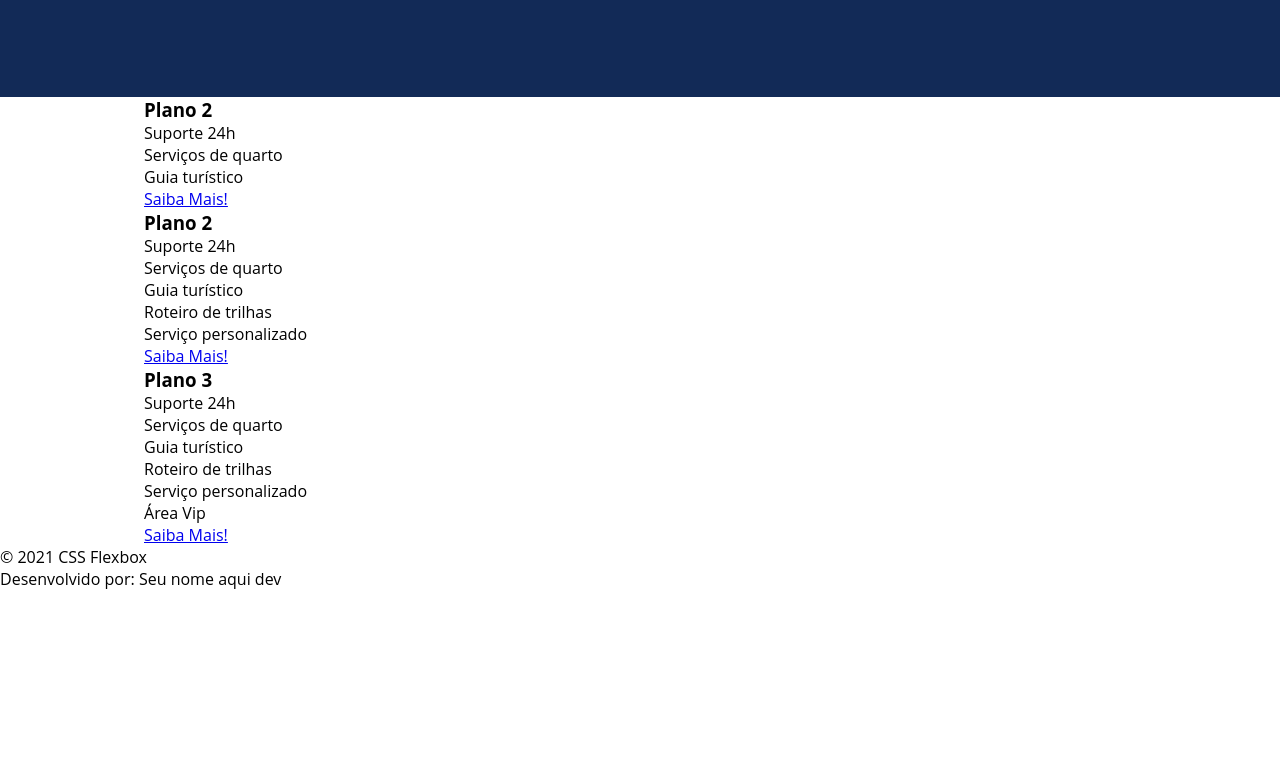
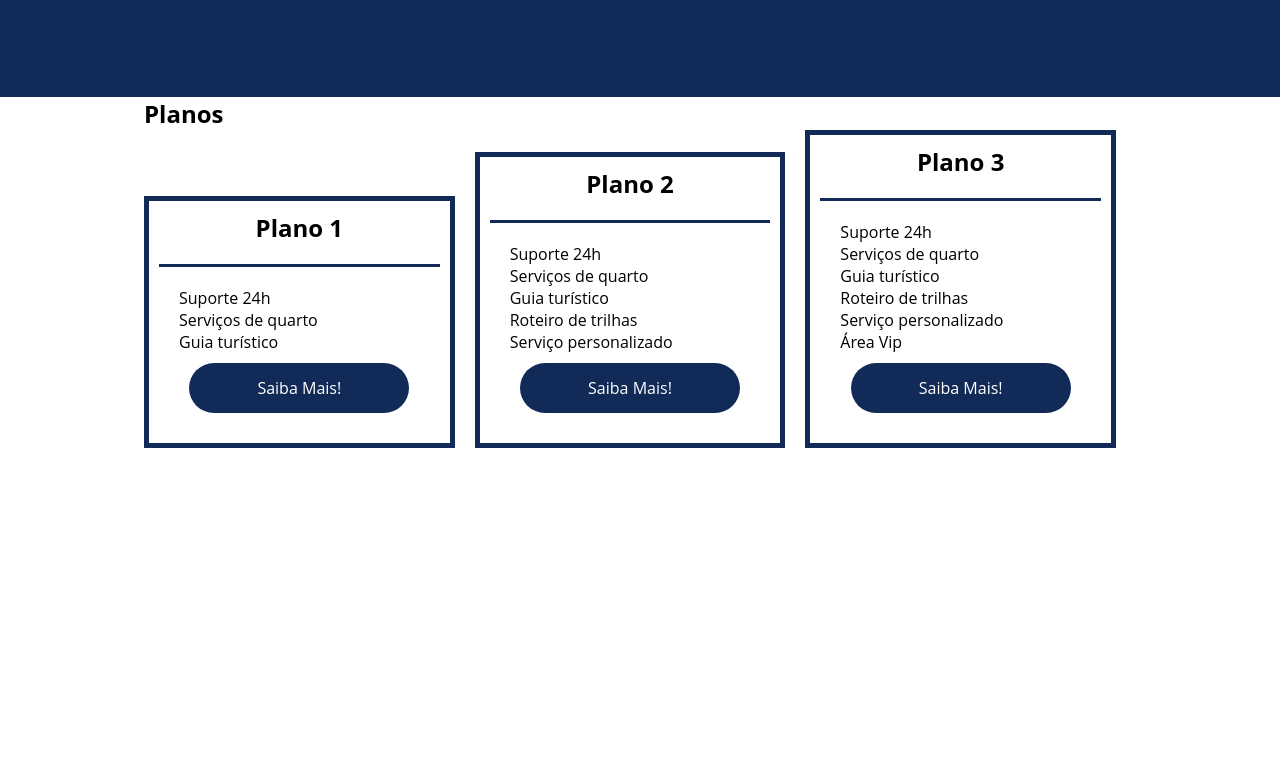
Before and after one commit to Leonardodognani/FlexBoxProject, a plain HTML site: page index.html in a window 1280 px wide. Shown: the part 1573-2340 px from the top of the page. Before the commit the page ends 2163 px from the top, so only its background shows below. Drawn offline with Linux system fonts and the light colour scheme.

Commit message:
2nd commit

```diff
--- a/index.html
+++ b/index.html
@@ -22,7 +22,7 @@
         <div class="texto-apresentacao">
             <h1>Flex <br>Turismos</h1>
             <p>O melhor serviço para você!</p>
-            <a href="">Saiba Mais!</a>
+            <a href="" class="btn">Saiba Mais!</a>
         </div>
 
         <div>
@@ -72,15 +72,17 @@
 
     <div class="flex-container" id="planos">
 
-       <div class="list-planos">
+        <div><h2>Planos</h2></div>
+
+        <div class="list-planos">
             <div class="item-plano">
-                <h3>Plano 2</h3>
+                <h3>Plano 1</h3>
                 <ul>
                     <li>Suporte 24h</li>
                     <li>Serviços de quarto</li>
                     <li>Guia turístico</li>
                 </ul>
-                <a href="#">Saiba Mais!</a>
+                <a href="#" class="btn">Saiba Mais!</a>
             </div>
 
             <div class="item-plano">
@@ -92,7 +94,7 @@
                     <li>Roteiro de trilhas</li>
                     <li>Serviço personalizado</li>
                 </ul>
-                <a href="#">Saiba Mais!</a>
+                <a href="#" class="btn">Saiba Mais!</a>
             </div>
 
             <div class="item-plano">
@@ -105,7 +107,7 @@
                     <li>Serviço personalizado</li>
                     <li>Área Vip</li>
                 </ul>
-                <a href="#">Saiba Mais!</a>
+                <a href="#" class="btn">Saiba Mais!</a>
             </div>
        </div>
     </div>
--- a/style.css
+++ b/style.css
@@ -66,7 +66,7 @@ header .menu{
     margin-bottom: 10px;
 }
 
-.texto-apresentacao a{
+.btn{
     background-color: #122a57;
     color: #fff;
     border-radius: 30px;
@@ -163,3 +163,47 @@ header .menu{
     width: 80%;
     margin: auto;
 }
+
+#planos{
+    flex-direction: column;
+    min-height: 100vh;
+}
+
+.list-planos{
+    display: flex;
+    align-items: flex-end;
+}
+
+.item-plano{
+    flex: 1;
+    border: 5px solid #122a57;
+    margin-right: 20px;
+    padding: 10px;
+}
+
+.item-plano .btn{
+    margin: auto;
+    margin-bottom: 20px;
+}
+
+.item-plano h3{
+    font-size: 24px;
+    display: flex;
+    flex-direction: column;
+    text-align: center;
+}
+
+.item-plano h3::after{
+    content: "";
+    background-color: #122a57;
+    width: 100%;
+    height: 3px;
+    margin-top: 20px;
+    margin-bottom: 10px;
+}
+
+.item-plano ul{
+    padding: 10px 20px;
+    display: flex;
+    flex-direction: column;
+}
```
